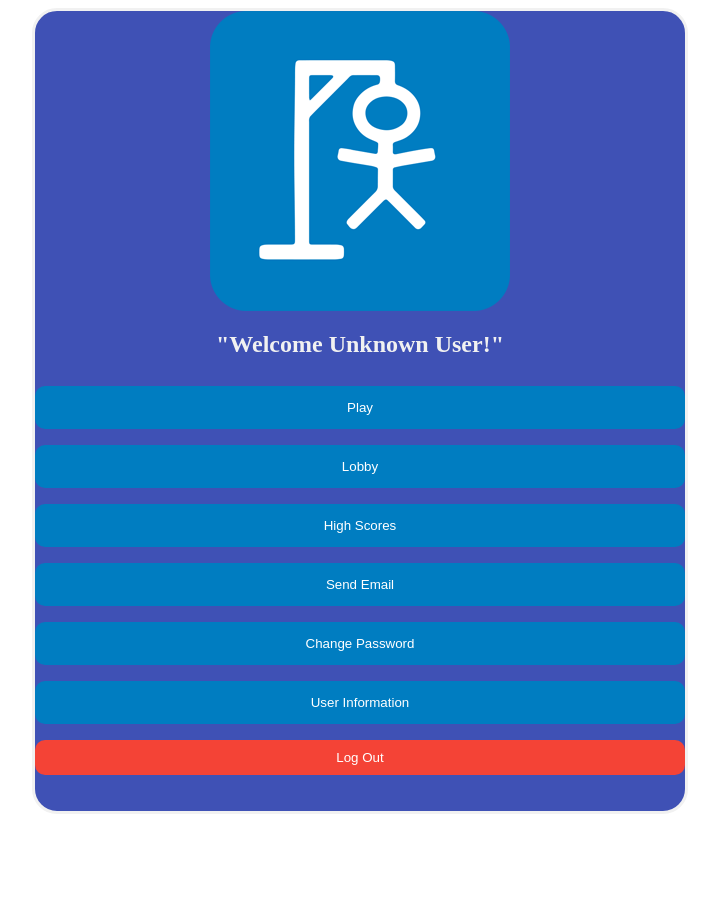
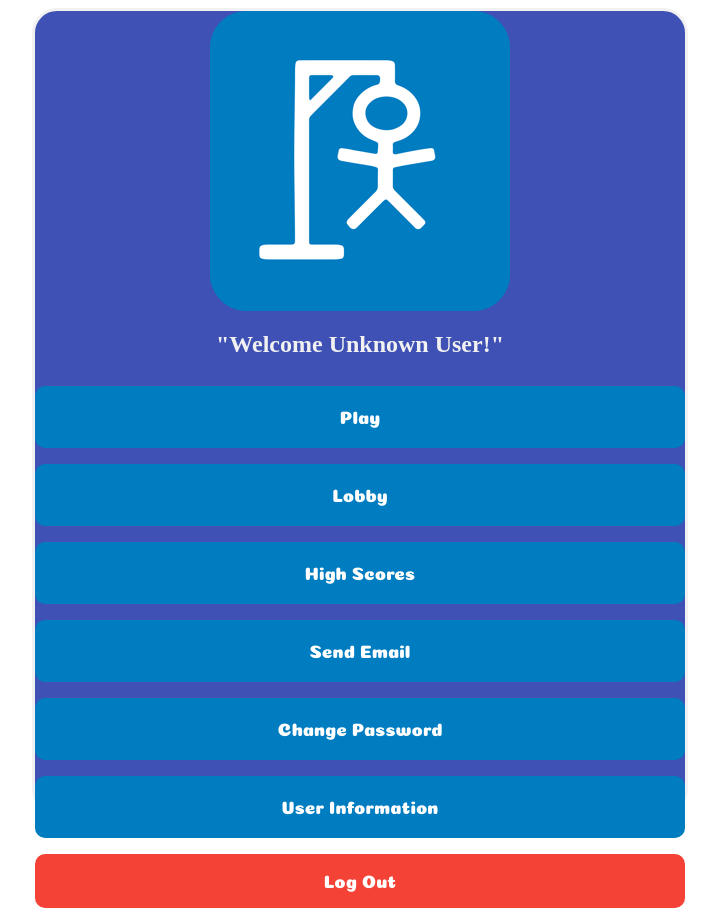
Before and after one commit to Gr16-DistributedSystems-DTU-2018/DistributedHangmanWebApp, a web app: page /menu.html in a window 1280 px wide. Shown: the whole page, without its empty margins (280-999 px from the left). Before the commit the page ends 814 px from the top, so only its background shows below. Run offline with its HTML, style and script files only (its server is not run), Linux system fonts and the light colour scheme; data that the repository does not hold is empty; some libraries are stand-ins or nearby versions.

Commit message:
Flot gui

```diff
--- a/src/main/webapp/assets/css/login.css
+++ b/src/main/webapp/assets/css/login.css
@@ -12,6 +12,7 @@ h1 {
 
 body {
     font-family: 'coiny', Fallback, sans-serif;
+    background: rgba(87, 135, 193, 0.78);
 }
 
 /* Bordered form */
--- a/src/main/webapp/assets/css/menu.css
+++ b/src/main/webapp/assets/css/menu.css
@@ -1,4 +1,12 @@
+@font-face {
+    font-family: 'coiny';
+    src: url('../font/coiny.ttf'); /* IE9 Compat Modes */
+    src: url('../font/coiny.ttf') format('embedded-opentype'), /* IE6-IE8 */ url('../font/coiny.ttf') format('truetype'), /* Super Modern Browsers */ url('../font/coiny.ttf') format('truetype'), /* Pretty Modern Browsers */ url('../font/coiny.ttf') format('truetype'), /* Safari, Android, iOS */ url('../font/coiny.ttf') format('truetype'); /* Legacy iOS */
+}
+
 button {
+    font-family: 'coiny', Fallback, sans-serif;
+    font-size: large;
     text-align: center;
     background-color: #007dc1;
     color: white;
--- a/src/main/webapp/menu.html
+++ b/src/main/webapp/menu.html
@@ -28,7 +28,7 @@
 <body>
 <div id="border_container">
     <div class="imgcontainer">
-        <img src="assets/img/welcome_image.png" alt="Avatar" class="avatar">
+        <img id="welcome_img" src="assets/img/welcome_image.png" alt="Avatar" class="avatar">
     </div>
     <h2 id="welcome_header" align="center" style="color: #f1f1f1">"Welcome Unknown User!"</h2>
     <button id="play_btn" class="button" style="width:100%">Play</button>
```
Also changed, not shown: src/main/webapp/assets/css/game.css (+10 -8 lines).
